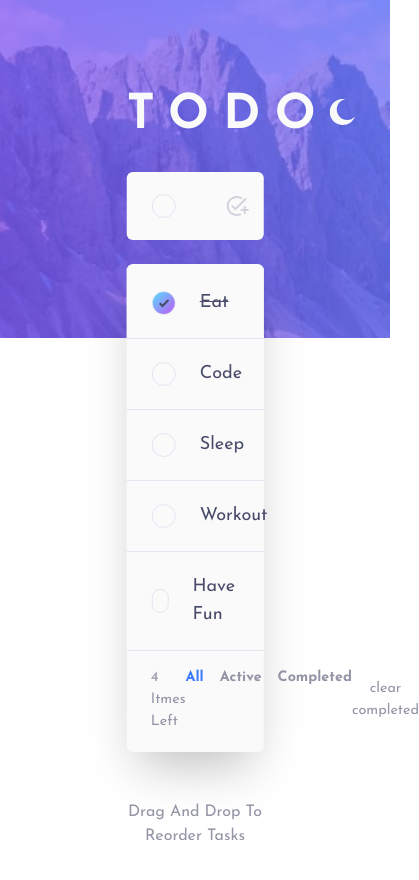
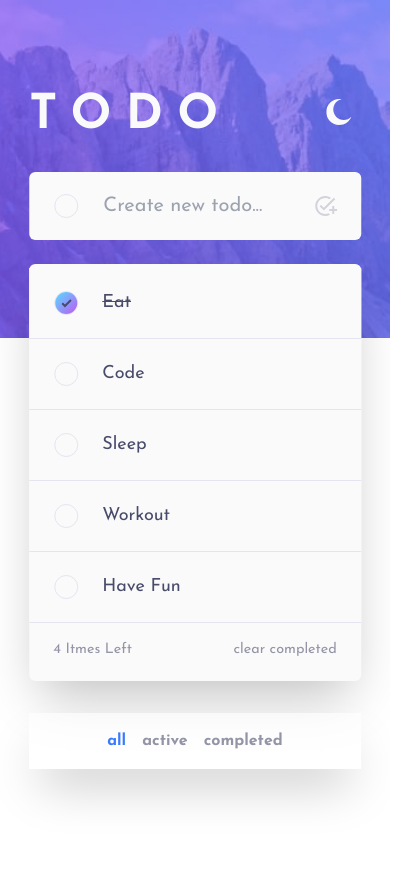
Before and after one commit to FaycalZM/TO-DO, a React (Vite) app: page / in a window 390 px wide. Shown: the top 880 px of the page, 419 px wide, since content can reach past the window. After the commit the page ends 844 px from the top, so only its background shows below. Built offline with nearby package versions, Linux system fonts and the light colour scheme.

Commit message:
added responsive layout for tablets and small screens

```diff
--- a/src/App.css
+++ b/src/App.css
@@ -15,3 +15,9 @@ nav a:hover {
     display: block;
 
 }
+
+@media screen and (max-width : 767px) {
+    nav {
+        box-shadow: rgba(0, 0, 0, 0.25) 0px 25px 50px -12px;
+    }
+}
--- a/src/App.jsx
+++ b/src/App.jsx
@@ -7,7 +7,7 @@ function App() {
 
 
   return (
-    <div className='main-page max-w-[100vw] min-w-[100vw] h-fit font-Josefin-sans bg-very-light-gray'>
+    <div className='main-page max-w-[100vw] min-w-[100vw] h-fit font-Josefin-sans'>
       <HeroSection />
       <MainContainer />
     </div>
--- a/src/components/MainContainer.jsx
+++ b/src/components/MainContainer.jsx
@@ -1,5 +1,5 @@
 import React from 'react'
-import { Routes, Route } from 'react-router-dom'
+import { Routes, Route, NavLink } from 'react-router-dom'
 import AllTasks from './AllTasks'
 import Active from './Active'
 import Completed from './Completed'
@@ -14,7 +14,7 @@ const MainContainer = () => {
   const { active, dispatch } = useTasksContext();
 
   return (
-        <div className='min-h-[70vh] w-[35%] absolute top-[10%] left-1/2 -translate-x-1/2'>
+    <div className='min-h-[70vh] desktop:w-[35%] tablet:w-[60%] w-[85%] absolute top-[10%] left-1/2 -translate-x-1/2'>
 
       <Header />
       <AddTaskForm />
@@ -30,7 +30,28 @@ const MainContainer = () => {
 
         <div className='flex px-6 py-4 w-full justify-between text-[.9rem] capitalize'>
           <p className='text-dark-grayish-blue-light'>{active.length} itmes left</p>
-                    <NavBar />
+
+          <nav className='tablet:flex hidden gap-4 '>
+            <NavLink
+              to='/'
+              exact='true'
+              activeclassname='active'
+              className='text-dark-grayish-blue-light font-bold'
+            >all</NavLink>
+            <NavLink
+              to='/active'
+              exact='true'
+              activeclassname='active'
+              className='text-dark-grayish-blue-light font-bold'
+            >active</NavLink>
+            <NavLink
+              to='/completed'
+              exact='true'
+              activeclassname='active'
+              className='text-dark-grayish-blue-light font-bold'
+            >completed</NavLink>
+          </nav>
+
           <button
             className='text-dark-grayish-blue-light hover:text-very-dark-grayish-blue-light transition'
             onClick={() => {
@@ -42,7 +63,29 @@ const MainContainer = () => {
         </div>
       </div>
 
-            <p className='text-center py-12 text-dark-grayish-blue-light capitalize'>drag and drop to reorder tasks</p>
+      <nav className='tablet:hidden flex gap-4 w-full justify-center px-6 py-4 mt-8 bg-[rgba(255,255,255,.6)]'>
+        <NavLink
+          to='/'
+          exact='true'
+          activeclassname='active'
+          className='text-dark-grayish-blue-light font-bold'
+        >all</NavLink>
+        <NavLink
+          to='/active'
+          exact='true'
+          activeclassname='active'
+          className='text-dark-grayish-blue-light font-bold'
+        >active</NavLink>
+        <NavLink
+          to='/completed'
+          exact='true'
+          activeclassname='active'
+          className='text-dark-grayish-blue-light font-bold'
+        >completed</NavLink>
+      </nav>
+
+
+      <p className='text-center py-12 text-dark-grayish-blue-light capitalize desktop:block hidden'>drag and drop to reorder tasks</p>
 
     </div>
   )
--- a/src/components/NavBar.jsx
+++ b/src/components/NavBar.jsx
@@ -3,7 +3,7 @@ import { NavLink } from 'react-router-dom'
 
 const NavBar = () => {
     return (
-        <nav className='flex gap-4'>
+        <nav className='tablet:flex hidden gap-4 '>
             <NavLink
                 to='/'
                 exact='true'
--- a/tailwind.config.js
+++ b/tailwind.config.js
@@ -5,7 +5,7 @@ export default {
     "./src/**/*.{js,ts,jsx,tsx}",
   ],
   theme: {
-    extend: {},
+    extend: {
       colors: {
         'bright-blue': 'hsl(220, 98%, 61%)',
         'check-background-from': 'hsl(192, 100%, 67%)',
@@ -31,5 +31,6 @@ export default {
         'tablet': '768px'
       }
     },
+  },
   plugins: [],
 }
```
Lines whose indentation alone changed are shown as unchanged.
